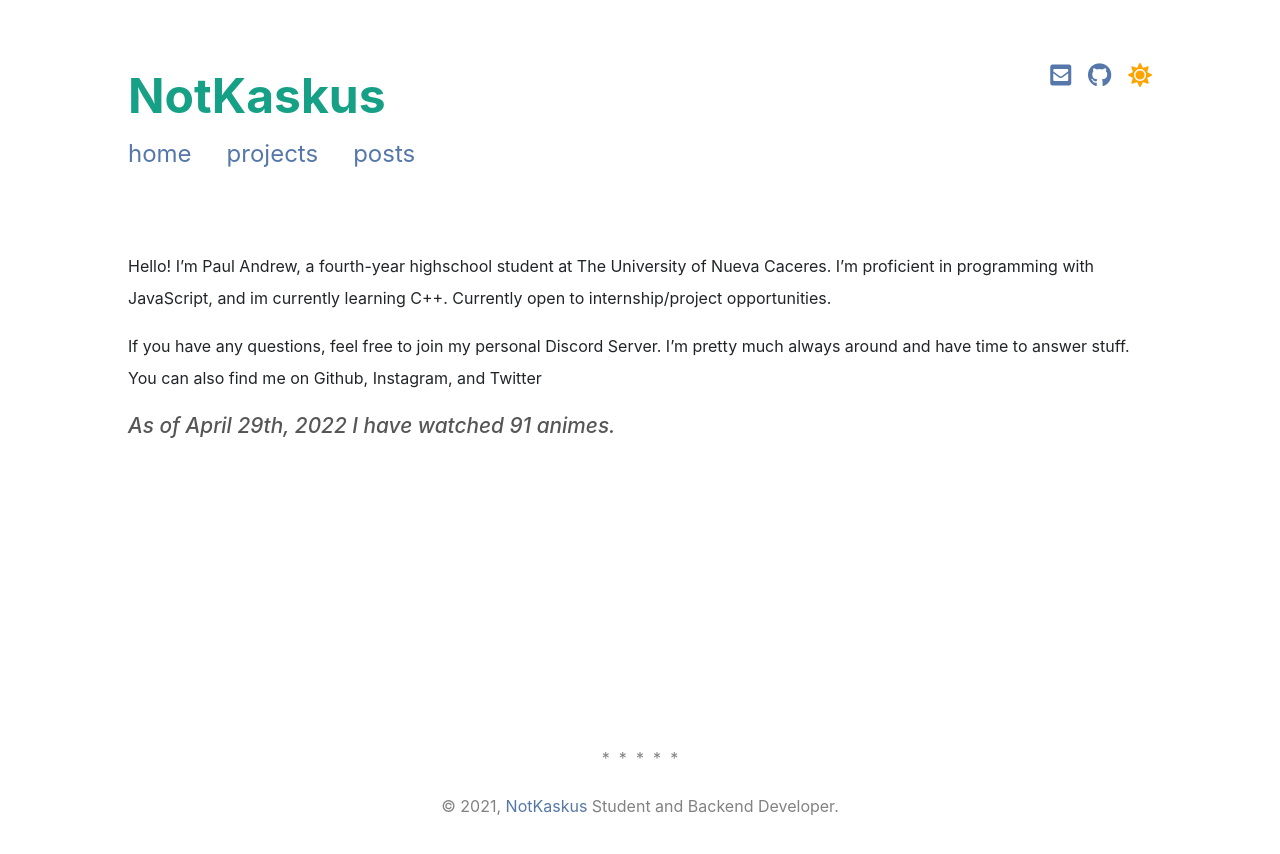
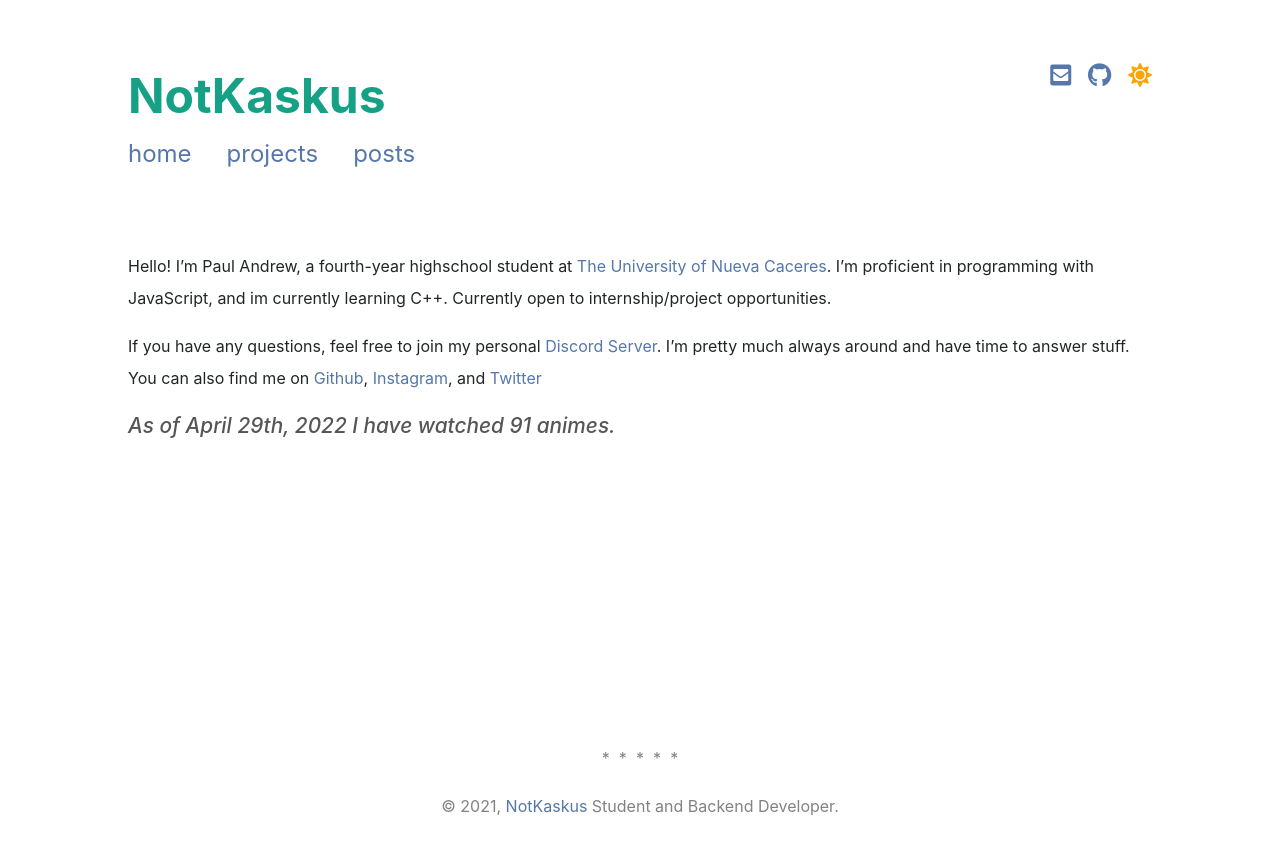
Before and after one commit to NotKaskus/notkaskus.github.io, a Jekyll site: the page built from index.md, in a window 1280 px wide. Shown: the top 854 px of the page. Built offline with Jekyll 4.4.1, drawn with Linux system fonts in a browser that asks for light colours; nearby versions of some CDN libraries; a style sheet for code colours, icons or effects is not loaded; some of the changed lines change nothing that is shown.

Commit message:
Add internal links for some text

```diff
--- a/index.md
+++ b/index.md
@@ -7,10 +7,10 @@ description: {{ site.description }}
 sitemap:
   priority: 1.0
 ---
-Hello! I’m Paul Andrew, a fourth-year highschool student at The University of Nueva Caceres. I’m proficient in programming with JavaScript, and im currently learning C++. Currently open to internship/project opportunities.
+Hello! I’m Paul Andrew, a fourth-year highschool student at [The University of Nueva Caceres](https://unc.edu.ph/). I’m proficient in programming with JavaScript, and im currently learning C++. Currently open to internship/project opportunities.
 
-If you have any questions, feel free to join my personal Discord Server. I'm pretty much always around and have time to answer stuff.<br>
-You can also find me on Github, Instagram, and Twitter
+If you have any questions, feel free to join my personal [Discord Server]({{ site.author.discord }}). I'm pretty much always around and have time to answer stuff.<br>
+You can also find me on [Github]({{ site.author.github }}), [Instagram]({{ site.author.instagram }}), and [Twitter](https://twitter.com/{{ site.author.twitter }})
 
 <p class="describe-text">As of April 29th, 2022 I have watched 91 animes.</p>
 
```
